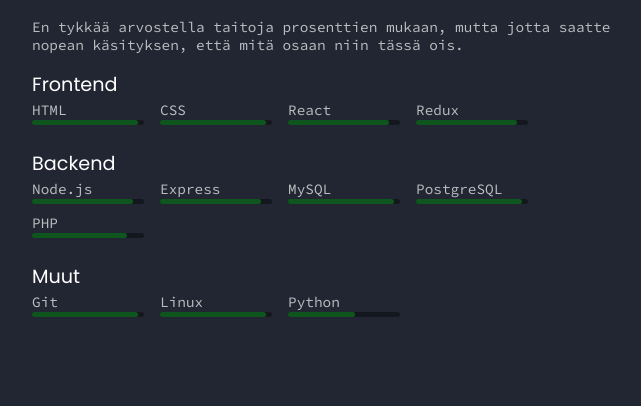
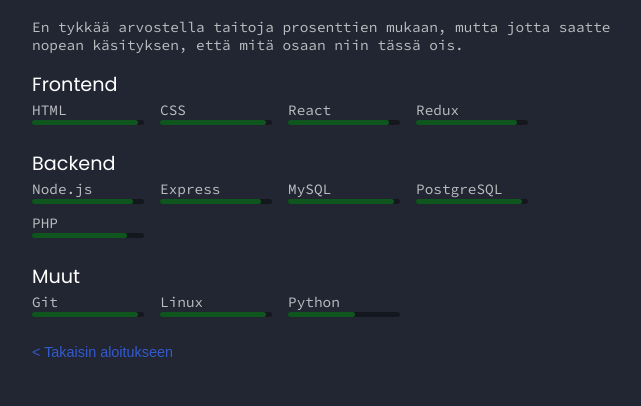
Before and after one commit to leeviko/portfolio, a React (Create React App) app: page /skills in a window 1280 px wide. Shown: the part 316-722 px from the top of the page, without its empty margins (308-949 px from the left). Built offline with nearby package versions, Linux system fonts and the light colour scheme; a web font is replaced by a local one.

Commit message:
Add link to go to home page. Start making post component

```diff
--- a/src/App.css
+++ b/src/App.css
@@ -158,11 +158,19 @@
   margin: 1rem 0;
 }
 
+.back-link {
+  font-size: 0.9rem;
+}
+
 /* HOME PAGE */
 
 /* ABOUT PAGE */
 
 /* SKILLS PAGE */
+
+.skills-list-section:last-of-type {
+  margin-bottom: 1rem;
+}
 
 .skills-list {
   display: flex;
@@ -199,6 +207,10 @@
 }
 
 /* PROJECTS PAGE */
+
+.projects-list {
+  margin-bottom: 1rem;
+}
 
 /* Project item */
 .project-item {
@@ -258,10 +270,12 @@
 }
 
 .project-item-content.hidden {
+  visibility: hidden;
   opacity: 0;
 }
 
 .project-item-content.visible {
+  visibility: visible;
   margin: 0.25rem 0;
   opacity: 1;
 }
--- a/src/components/About.js
+++ b/src/components/About.js
@@ -1,4 +1,5 @@
 import React from "react";
+import { Link } from "react-router-dom";
 
 const About = () => {
   return (
@@ -7,12 +8,15 @@
         <h1 className="page-heading" lang="fi">
           Minusta
         </h1>
+        <p className="about-section-text section-text" lang="fi">
+          Morjes, oon Leevi. Opiskelen OSAOn Kaukovainion yksikössä ohjelmistokehittäjäksi.
+          Tavoitteenani on kehittyä ohjelmoijana ja oppia uusia asioita. Vapaa-aikana tykkään
+          koodata, pelata ja käydä juoksemassa, sekä välillä myös lukea.
+        </p>
         <div className="page-content">
-          <p className="about-section-text section-text" lang="fi">
-            Morjes, oon Leevi. Opiskelen OSAOn Kaukovainion yksikössä ohjelmistokehittäjäksi.
-            Tavoitteenani on kehittyä ohjelmoijana ja oppia uusia asioita. Vapaa-aikana tykkään
-            koodata, pelata ja käydä juoksemassa, sekä välillä myös lukea.
-          </p>
+          <Link to="/" className="back-link" lang="fi">
+            {"<"} Takaisin aloitukseen
+          </Link>
         </div>
       </div>
     </div>
--- a/src/components/Home.js
+++ b/src/components/Home.js
@@ -1,11 +1,16 @@
 import React from "react";
+import Post from "./Post";
 
 const Home = () => {
   return (
     <div className="home page">
       <div className="page-container">
-        <h1 className="page-heading page-title" lang="fi"></h1>
-        <div className="page-content"></div>
+        <h1 className="page-heading page-title" lang="fi">
+          Posts
+        </h1>
+        <div className="page-content">
+          <Post />
+        </div>
       </div>
     </div>
   );
--- /dev/null
+++ b/src/components/Post.js
@@ -0,0 +1,11 @@
+import React from "react";
+
+const Post = () => {
+  return (
+    <div className="post-item">
+      <div className="post-item-header"></div>
+    </div>
+  );
+};
+
+export default Post;
--- a/src/components/Projects.js
+++ b/src/components/Projects.js
@@ -1,4 +1,6 @@
 import React from "react";
+import { Link } from "react-router-dom";
+
 import Project from "./Project";
 
 const Projects = () => {
@@ -30,6 +32,9 @@
               code="https://github.com/leeviko/e-kirjasto"
             />
           </div>
+          <Link to="/" className="back-link" lang="fi">
+            {"<"} Takaisin aloitukseen
+          </Link>
         </div>
       </div>
     </div>
--- a/src/components/Skills.js
+++ b/src/components/Skills.js
@@ -1,4 +1,5 @@
 import React from "react";
+import { Link } from "react-router-dom";
 
 import Skill from "./Skill";
 
@@ -13,6 +14,7 @@
           En tykkää arvostella taitoja prosenttien mukaan, mutta jotta saatte nopean käsityksen,
           että mitä osaan niin tässä ois.
         </p>
+        <div className="page-content">
           <div className="skills-list-section frontend">
             <div className="skills-section">
               <h3 className="skills-section-title">Frontend</h3>
@@ -49,6 +51,10 @@
               </div>
             </div>
           </div>
+          <Link to="/" className="back-link" lang="fi">
+            {"<"} Takaisin aloitukseen
+          </Link>
+        </div>
       </div>
     </div>
   );
```
Lines whose indentation alone changed are shown as unchanged.
